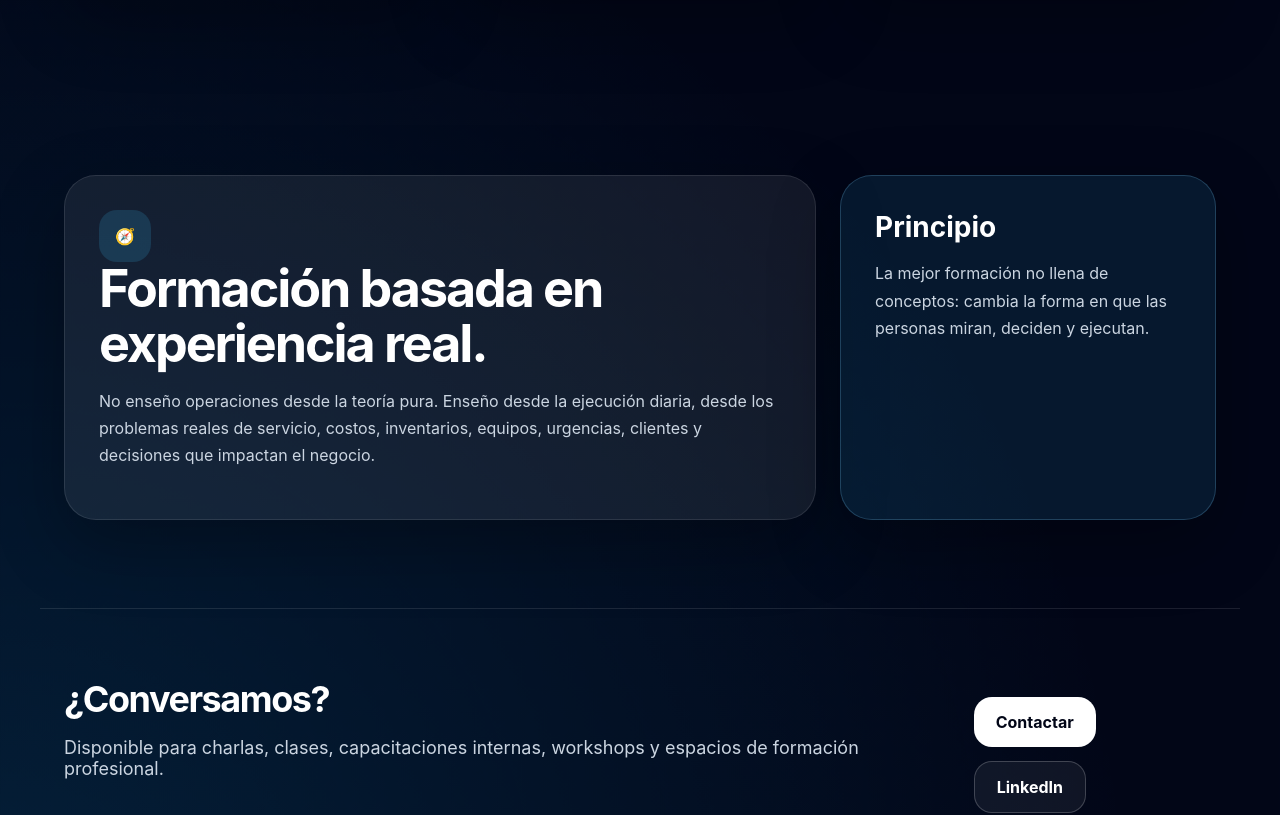
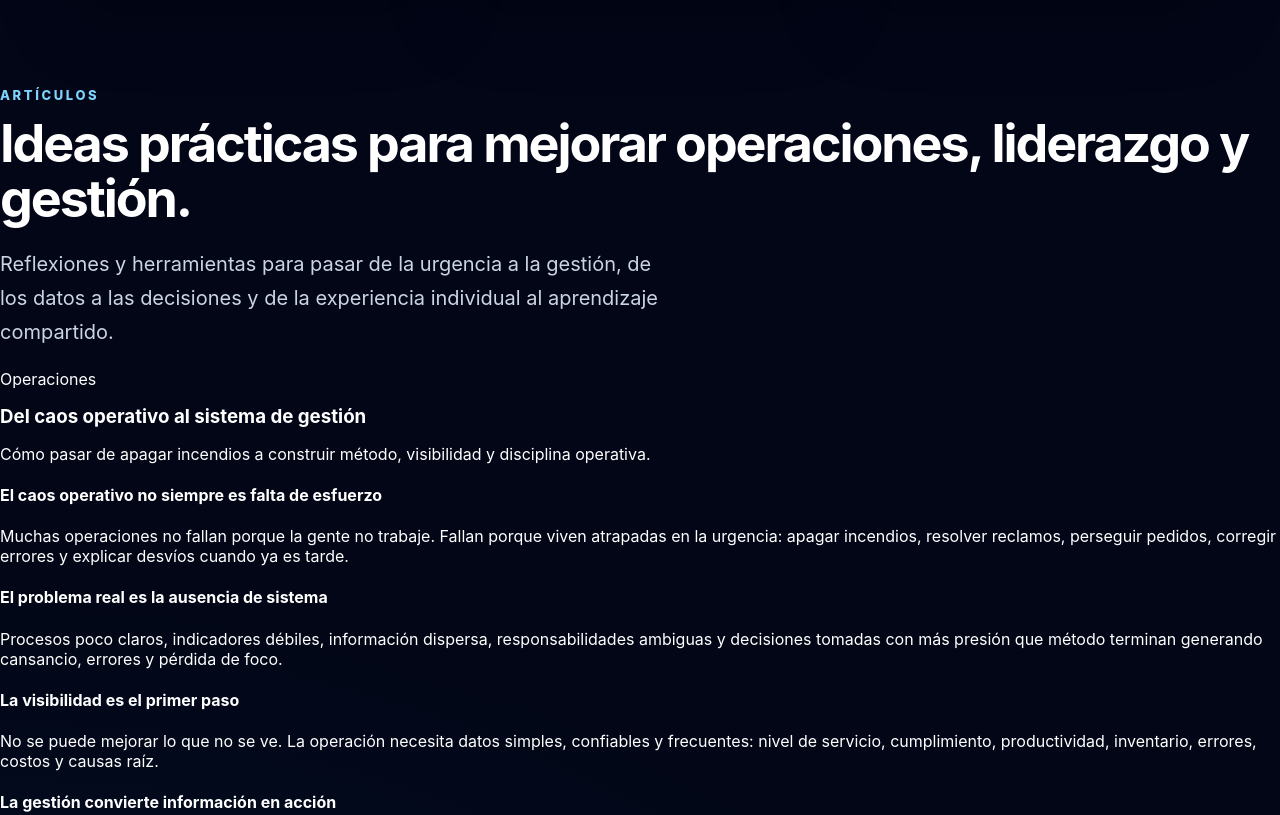
Before and after one commit to julioserranomosquera-AR/julio-serrano-web, a React (Vite) app: page / in a window 1280 px wide. Shown: the part 2624-3439 px from the top of the page. Built offline with nearby package versions, Linux system fonts and the light colour scheme.

Commit message:
Update App.jsx

```diff
--- a/src/App.jsx
+++ b/src/App.jsx
@@ -1,5 +1,6 @@
 import React from "react";
 import { recursos } from "./data/recursos";
+import { articulos } from "./data/articulos";
 export default function App() {
   const pillars = [
     {
@@ -137,6 +138,33 @@ export default function App() {
   ))}
 </div>
       </section>
+            <section className="articlesSection" id="articulos">
+        <p className="sectionLabel">Artículos</p>
+        <h2>Ideas prácticas para mejorar operaciones, liderazgo y gestión.</h2>
+        <p className="sectionText">
+          Reflexiones y herramientas para pasar de la urgencia a la gestión, de los datos a las decisiones
+          y de la experiencia individual al aprendizaje compartido.
+        </p>
+
+        <div className="articlesList">
+          {articulos.map((articulo) => (
+            <article className="articleCard" id={articulo.id} key={articulo.id}>
+              <p className="articleCategory">{articulo.categoria}</p>
+              <h3>{articulo.titulo}</h3>
+              <p className="articleSummary">{articulo.resumen}</p>
+
+              <div className="articleContent">
+                {articulo.contenido.map((bloque) => (
+                  <div key={bloque.subtitulo}>
+                    <h4>{bloque.subtitulo}</h4>
+                    <p>{bloque.texto}</p>
+                  </div>
+                ))}
+              </div>
+            </article>
+          ))}
+        </div>
+      </section>
       <section className="section twoColumns">
         <div className="wideCard">
           <div className="smallIcon">🧭</div>
```
